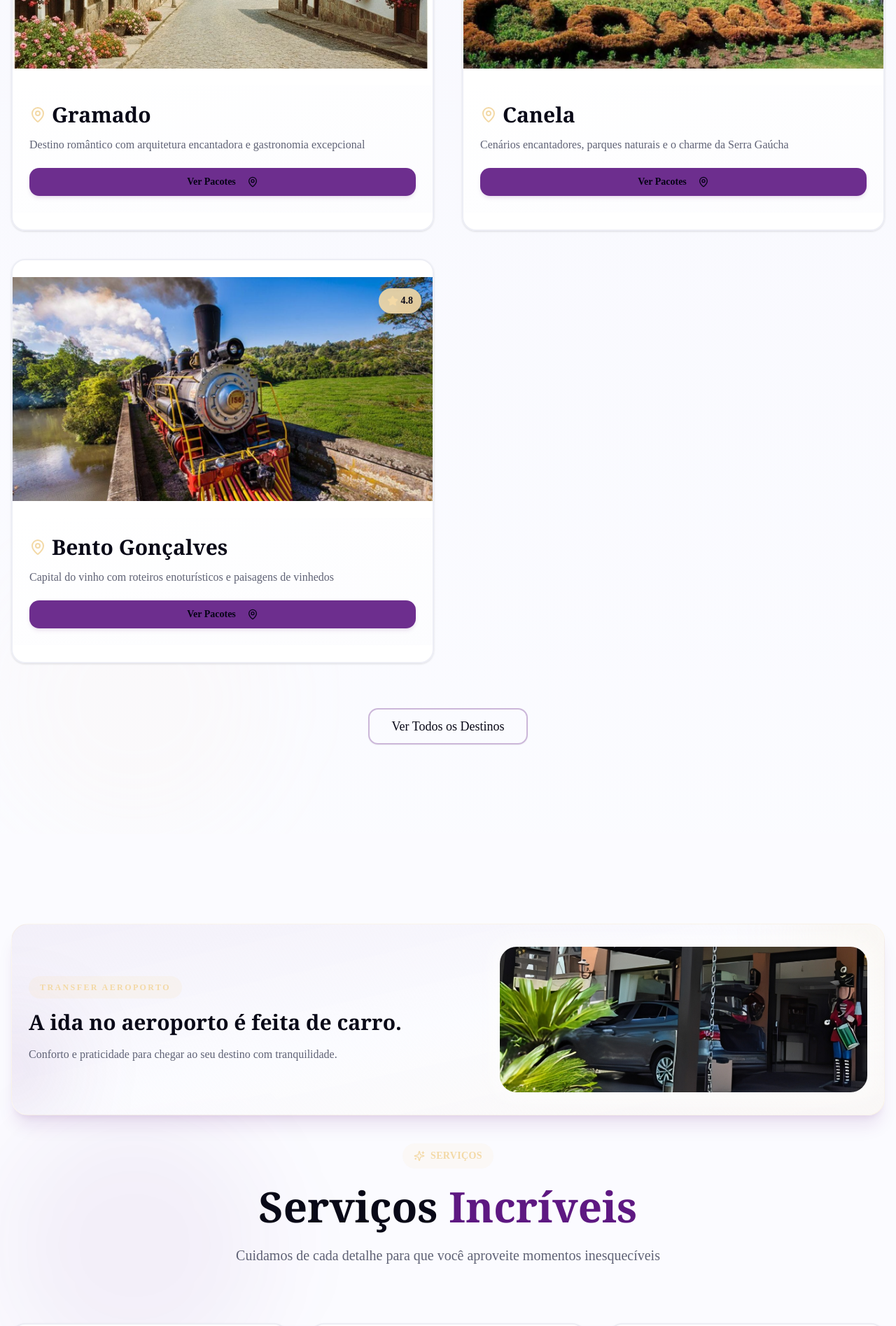
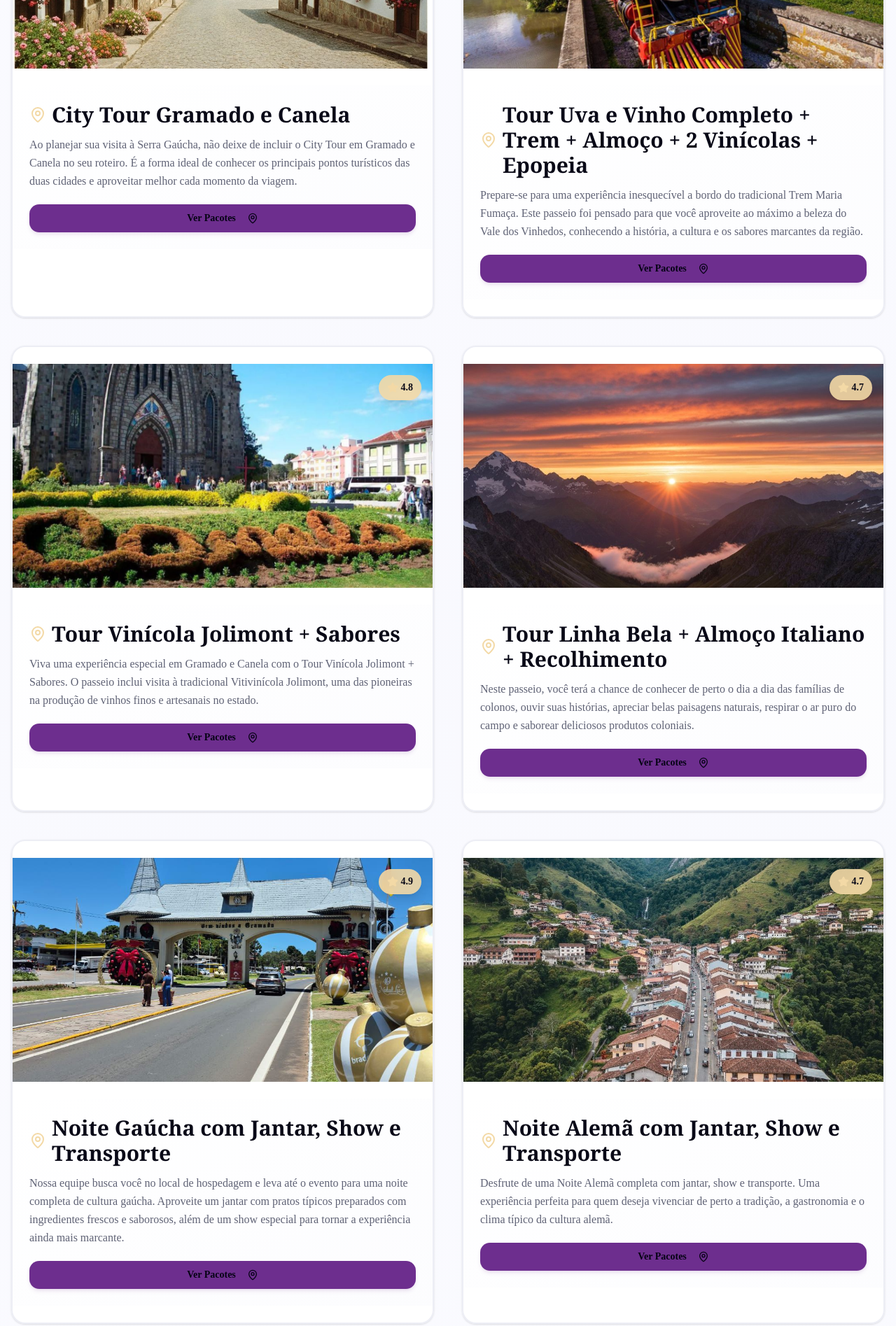
Before and after one commit to contatoyvesx/v0-serra-turismo-website, a Next.js app: page / in a window 1280 px wide. Shown: the part 1900-3795 px from the top of the page at 70% size. Built offline with nearby package versions, Linux system fonts and the light colour scheme; a web font is replaced by a local one.

Commit message:
Update destination cards with requested tours

```diff
--- a/components/destinations.tsx
+++ b/components/destinations.tsx
@@ -4,21 +4,52 @@ import { Button } from "@/components/ui/button"
 
 const destinations = [
   {
-    name: "Gramado",
-    description: "Destino romântico com arquitetura encantadora e gastronomia excepcional",
+    name: "City Tour Gramado e Canela",
+    description:
+      "Ao planejar sua visita à Serra Gaúcha, não deixe de incluir o City Tour em Gramado e Canela no seu roteiro. É a forma ideal de conhecer os principais pontos turísticos das duas cidades e aproveitar melhor cada momento da viagem.",
     image: "/gramado-charming-town-with-flowers-and-architectur.jpg",
     rating: 4.8,
   },
   {
-    name: "Canela",
-    description: "Cenários encantadores, parques naturais e o charme da Serra Gaúcha",
+    name: "Tour Uva e Vinho Completo + Trem + Almoço + 2 Vinícolas + Epopeia",
+    description:
+      "Prepare-se para uma experiência inesquecível a bordo do tradicional Trem Maria Fumaça. Este passeio foi pensado para que você aproveite ao máximo a beleza do Vale dos Vinhedos, conhecendo a história, a cultura e os sabores marcantes da região.",
+    image: "/bento.jpg",
+    rating: 4.9,
+  },
+  {
+    name: "Tour Vinícola Jolimont + Sabores",
+    description:
+      "Viva uma experiência especial em Gramado e Canela com o Tour Vinícola Jolimont + Sabores. O passeio inclui visita à tradicional Vitivinícola Jolimont, uma das pioneiras na produção de vinhos finos e artesanais no estado.",
     image: "/canela.jpg",
+    rating: 4.8,
+  },
+  {
+    name: "Tour Linha Bela + Almoço Italiano + Recolhimento",
+    description:
+      "Neste passeio, você terá a chance de conhecer de perto o dia a dia das famílias de colonos, ouvir suas histórias, apreciar belas paisagens naturais, respirar o ar puro do campo e saborear deliciosos produtos coloniais.",
+    image: "/beautiful-mountain-landscape-with-sunset--serene-p.jpg",
     rating: 4.7,
   },
   {
-    name: "Bento Gonçalves",
-    description: "Capital do vinho com roteiros enoturísticos e paisagens de vinhedos",
-    image: "/bento.jpg",
+    name: "Noite Gaúcha com Jantar, Show e Transporte",
+    description:
+      "Nossa equipe busca você no local de hospedagem e leva até o evento para uma noite completa de cultura gaúcha. Aproveite um jantar com pratos típicos preparados com ingredientes frescos e saborosos, além de um show especial para tornar a experiência ainda mais marcante.",
+    image: "/stunning-mountain-landscape-at-golden-hour-with-dr.jpg",
+    rating: 4.9,
+  },
+  {
+    name: "Noite Alemã com Jantar, Show e Transporte",
+    description:
+      "Desfrute de uma Noite Alemã completa com jantar, show e transporte. Uma experiência perfeita para quem deseja vivenciar de perto a tradição, a gastronomia e o clima típico da cultura alemã.",
+    image: "/campos-do-jord-o-beautiful-mountain-town.jpg",
+    rating: 4.7,
+  },
+  {
+    name: "Noite Italiana com Jantar, Show e Transporte",
+    description:
+      "Aproveite uma Noite Italiana completa com jantar, show e transporte. Ideal para quem busca uma experiência autêntica, com muita cultura, boa comida e um ambiente cheio de tradição italiana.",
+    image: "/campos-do-jordao-mountain-town-european-architectu.jpg",
     rating: 4.8,
   },
 ]
```
